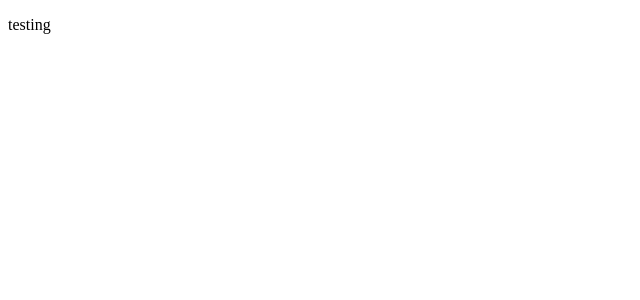
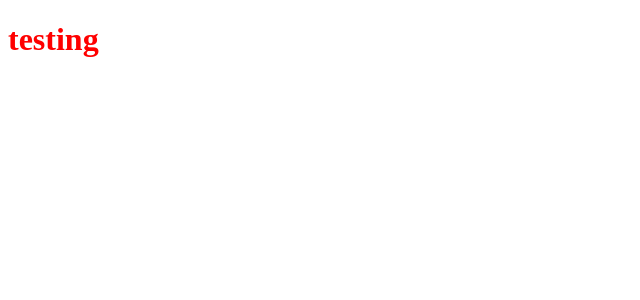
Before and after one commit to ErickSchuenck/NTTDataMovieReviewer, a React (Create React App) app: page / in a window 1280 px wide. Shown: the top 300 px of the page, without its empty margins (0-640 px from the left). Built offline with nearby package versions, Linux system fonts and the light colour scheme.

Commit message:
sass structure

```diff
--- a/src/App.js
+++ b/src/App.jsx
@@ -1,7 +1,7 @@
 function App() {
   return (
     <div className="App">
-      <p>testing</p>
+      <h1>testing</h1>
     </div>
   );
 }
--- a/src/index.js
+++ b/src/index.jsx
@@ -1,6 +1,7 @@
 import React from "react";
 import ReactDOM from "react-dom/client";
 import App from "./App";
+import "./styles/main.sass";
 
 const root = ReactDOM.createRoot(document.getElementById("root"));
 root.render(<App />);
--- /dev/null
+++ b/src/styles/main.sass
@@ -0,0 +1,2 @@
+h1
+    color: red
```
Also changed, not shown: src/styles/global.scss (deleted), src/styles/mixings.sass (added), src/styles/variables.sass (added).
